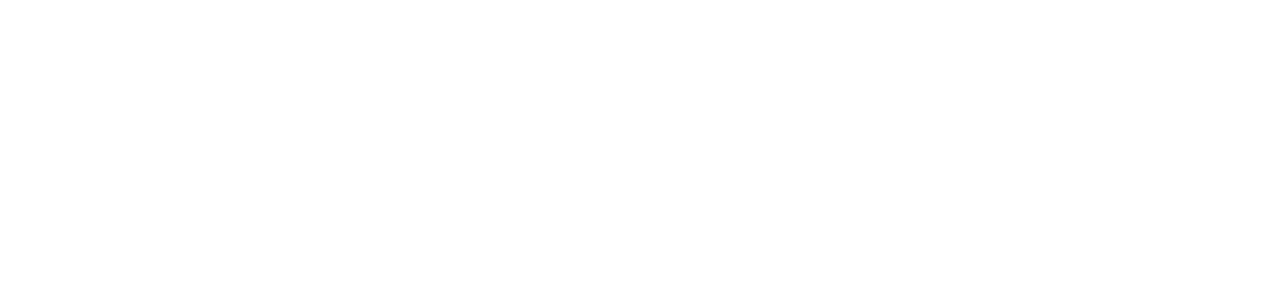
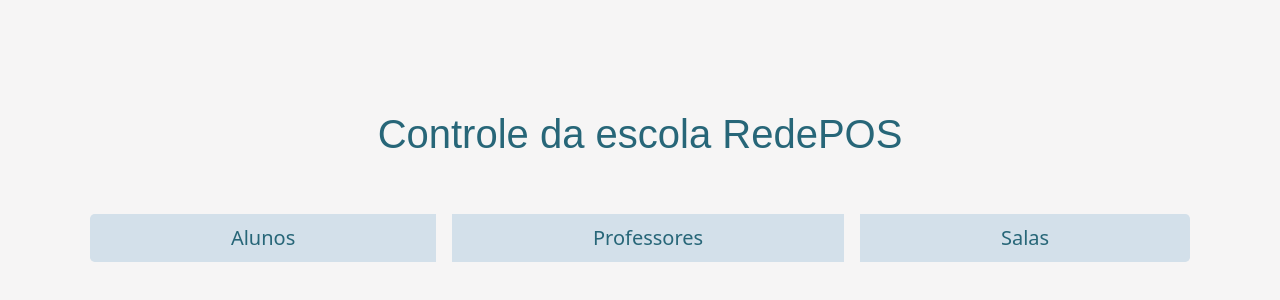
Before and after one commit to FelipeBorges1991/teste-redepos-client, a React (Create React App) app: page / in a window 1280 px wide. Shown: the part 210-510 px from the top of the page. Built offline with nearby package versions, Linux system fonts and the light colour scheme.

Commit message:
Início de execução do componente dos alunos

```diff
--- a/src/components/App.js
+++ b/src/components/App.js
@@ -4,10 +4,10 @@ import "bootstrap/dist/css/bootstrap.min.css";
 import home from "../routeComponents/Home"
 
 function App() {
-  return <div style={{ backgroundColor: "#54436B" }}>
+  return <div style={{ backgroundColor: "#F6F5F5" }}>
     <BrowserRouter>
       <Switch>
-        <Route exact path="/home" component={home}></Route>
+        <Route exact path="/" component={home}></Route>
       </Switch>
     </BrowserRouter>
   </div>
--- a/src/routeComponents/Home.js
+++ b/src/routeComponents/Home.js
@@ -3,7 +3,7 @@ function Home() {
     <div className="d-flex flex-column vh-100 justify-content-center align-items-center">
       <h1
         className="mb-5"
-        style={{ fontFamily: "sans-serif", color: "#50CB93" }}
+        style={{ fontFamily: "sans-serif", color: "#276678" }}
       >
         Controle da escola RedePOS
       </h1>
@@ -15,21 +15,21 @@ function Home() {
         <button
           type="button"
           className="m-2 btn"
-          style={{ backgroundColor: "#ACFFAD", color: "#54436B" }}
+          style={{ backgroundColor: "#D3E0EA", color: "#276678" }}
         >
           Alunos
         </button>
         <button
           type="button"
           className="m-2 btn"
-          style={{ backgroundColor: "#ACFFAD", color: "#54436B" }}
+          style={{ backgroundColor: "#D3E0EA", color: "#276678" }}
         >
           Professores
         </button>
         <button
           type="button"
           className="m-2 btn"
-          style={{ backgroundColor: "#ACFFAD", color: "#54436B" }}
+          style={{ backgroundColor: "#D3E0EA", color: "#276678" }}
         >
           Salas
         </button>
```
Also changed, not shown: src/routeComponents/StudentFeed.js (+50 -0 lines).
